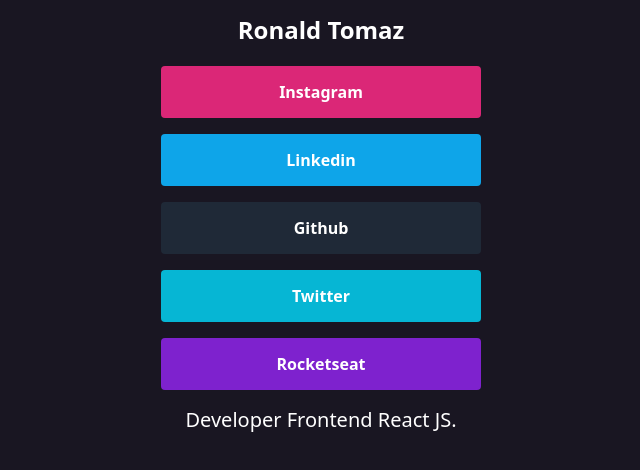
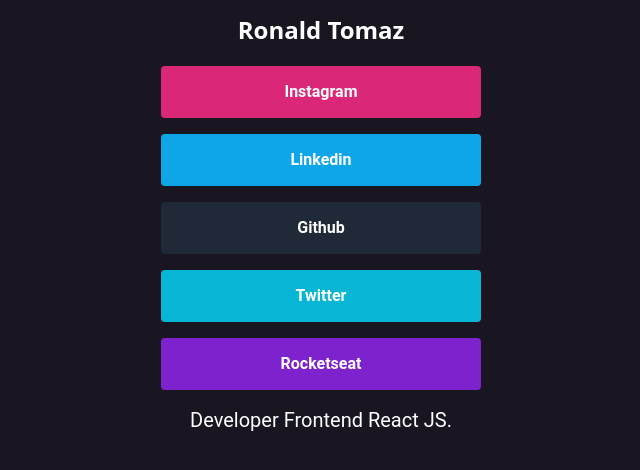
Before and after one commit to ronaldprofile/social-medias, a Next.js app: page / in a window 1280 px wide. Shown: the part 296-766 px from the top of the page, without its empty margins (319-959 px from the left). Built offline with nearby package versions, Linux system fonts and the light colour scheme.

Commit message:
added font-family Roboto

```diff
--- a/src/styles/globals.css
+++ b/src/styles/globals.css
@@ -2,6 +2,10 @@
 @tailwind components;
 @tailwind utilities;
 
+* {
+  font-family: "Roboto", sans-serif;
+}
+
 body {
   background: #191622;
 }
```
